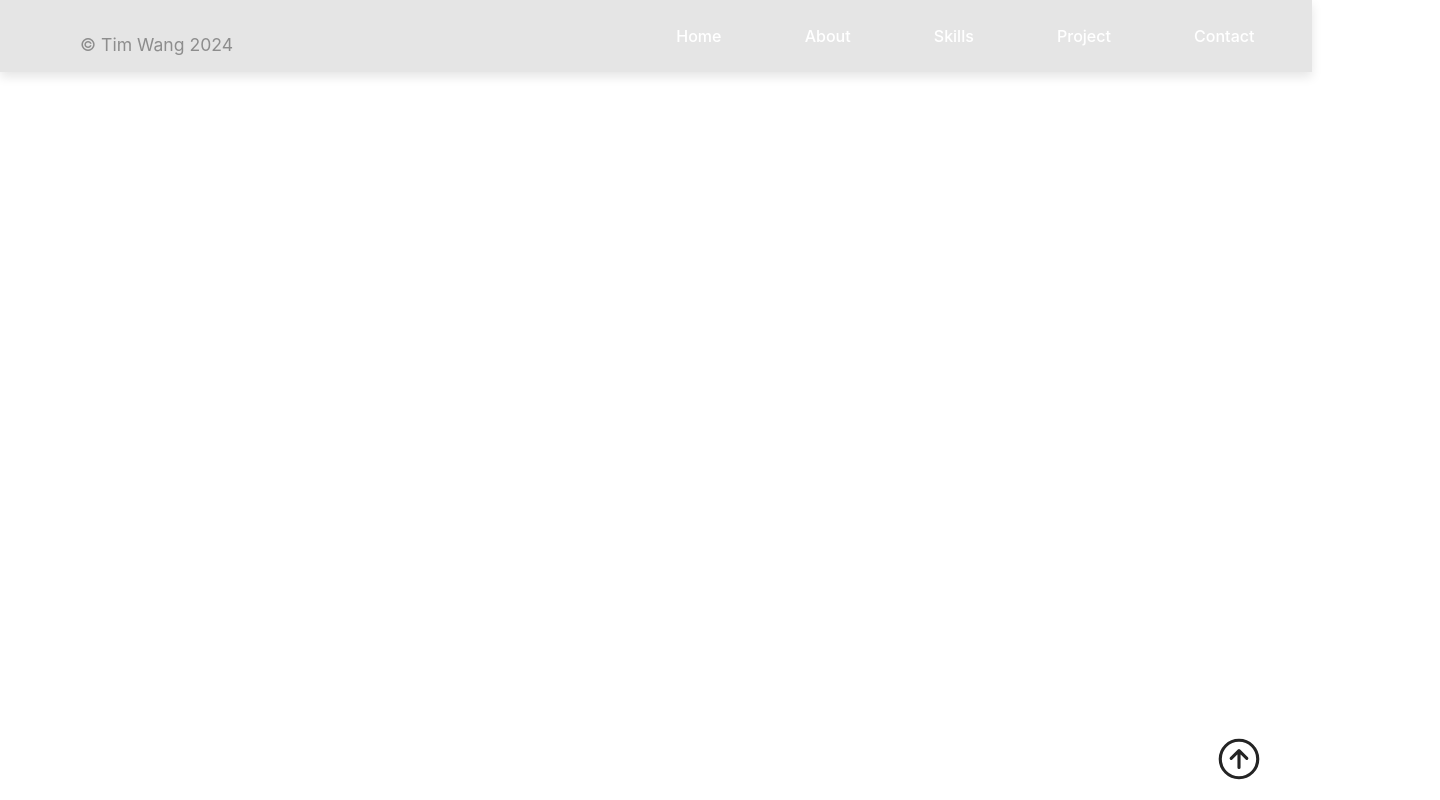
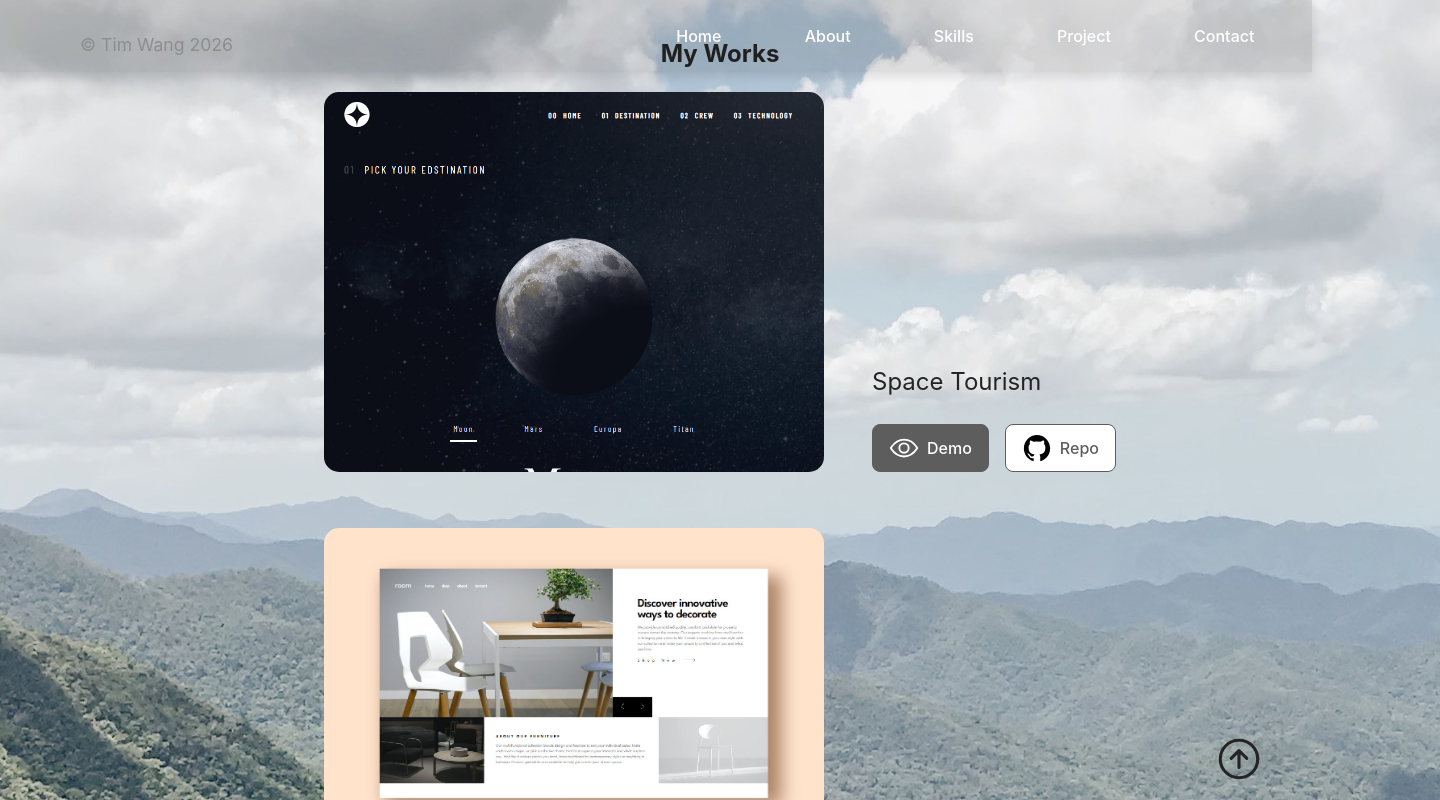
Before and after one commit to TimWang95/tim_portfolio, a React (Vite) app: page /works in a window 1280 px wide. Shown: the top 800 px of the page, 1440 px wide, since content can reach past the window. Built offline with nearby package versions, Linux system fonts and the light colour scheme.

Commit message:
F_add new project page and fix background max-width

```diff
--- a/src/App.jsx
+++ b/src/App.jsx
@@ -1,5 +1,6 @@
 import { BrowserRouter, Routes, Route } from 'react-router-dom';
-import { Header, Main, Footer } from "src/components/index"
+import { Header, Main, Footer } from "src/components/index";
+import Works from 'src/components/main/works/works';
 
 import './App.css'
 
@@ -11,6 +12,7 @@ function App() {
         <Header/>
         <Routes>
           <Route path="/" element={<Main/>}/>
+          <Route path="/works" element={<Works/>}/>
         </Routes>
         <Footer/>
       </BrowserRouter>
--- a/src/components/footer/footer.jsx
+++ b/src/components/footer/footer.jsx
@@ -4,7 +4,7 @@ export default function Footer(){
   return (
     <section className="footer">
       <div className="row">
-        <p>© Tim Wang 2024</p>
+        <p>© Tim Wang 2026</p>
       </div>
       <a href="#home" className="arrow">
         <ArrowUp width="100%" height="100%"/>
--- a/src/components/header/header.jsx
+++ b/src/components/header/header.jsx
@@ -1,4 +1,5 @@
 import { useState, useRef, useEffect } from 'react';
+import { NavLink } from 'react-router-dom';
 import useWidthSize from 'src/hooks/useWidthSize';
 import useActive from 'src/hooks/useActive';
 
@@ -7,35 +8,35 @@ function Menu({scrolled}){
     <nav className={`nav ${scrolled ? "scrolled" : ""}`}>
       <ul className="nav__list">
         <li className="nav__list__item">
-            <a href="#home">
+            <a href="/#home">
               <span>Home</span>
             </a>
         </li>
       </ul>
       <ul className="nav__list">
         <li className="nav__list__item">
-            <a href="#about">
+            <a href="/#about">
             <span>About</span>
             </a>
         </li>
       </ul>
       <ul className="nav__list">
         <li className="nav__list__item">
-            <a href="#skills">
+            <a href="/#skills">
               <span>Skills</span>
             </a>
         </li>
       </ul>
       <ul className="nav__list">
         <li className="nav__list__item">
-            <a href="#works">
+            <NavLink to="/works">
               <span>Project</span>
-            </a>
+            </NavLink>
         </li>
       </ul>
       <ul className="nav__list">
         <li className="nav__list__item">
-            <a href="#contact">
+            <a href="/#contact">
               <span>Contact</span>
             </a>
         </li>
--- a/src/components/main/about/about.jsx
+++ b/src/components/main/about/about.jsx
@@ -1,8 +1,8 @@
-import CrIcon from '/cr-icon.png';
+// import CrIcon from '/cr-icon.png';
 import 'src/components/main/about/about.scss';
 
 export default function About(){
-  const resumeUrl = "https://www.cakeresume.com/tim-wang-8993f8";
+  // const resumeUrl = "https://www.cakeresume.com/tim-wang-8993f8";
 
   return (
     <section className="about" id="about">
@@ -13,12 +13,12 @@ export default function About(){
         <p>我相信每一次的挑戰都是成長的契機，不斷接受挑戰並追求突破，是我持續進步的動力泉源。</p>
         <p>期許自己持續精進技術實力，不停歇地學習和探索新技術，並與團隊攜手解決難題、推動公司持續發展，為團隊帶來創新與價值。</p>
 
-        <div className="resume__container">
+        {/* <div className="resume__container">
           <div className="icon__container">
             <img src={CrIcon} alt="cakeresume-icon" />
           </div>
             <a href={resumeUrl} target='_blank'>My Resume</a>
-        </div>
+        </div> */}
 
       </div>
     </section>
--- a/src/components/main/home/home.scss
+++ b/src/components/main/home/home.scss
@@ -5,6 +5,9 @@ section.home {
 
 .home{
   position: relative;
+  width: 100%;
+  max-width: 100vw;
+  overflow: hidden;
 
   h2 {
     position: absolute;
--- a/src/components/main/main.jsx
+++ b/src/components/main/main.jsx
@@ -1,7 +1,7 @@
 import Home from './home/home';
 import About from './about/about';
 import Skills from './skills/skills';
-import Works from './works/works';
+// import Works from './works/works';
 import Contact from './contact/contact';
 
 export default function Main(){
@@ -10,7 +10,7 @@ export default function Main(){
       <Home/>
       <About/>
       <Skills/>
-      <Works/>
+      {/* <Works/> */}
       <Contact/>
     </main>
   )
--- a/src/components/main/skills/skills.jsx
+++ b/src/components/main/skills/skills.jsx
@@ -8,7 +8,7 @@ import TailwindCSSIcon from 'src/assets/skill-icons/TailwindCSS-Dark.svg?react';
 import FigmaIcon from 'src/assets/skill-icons/Figma-Dark.svg?react';
 import AIIcon from 'src/assets/skill-icons/Illustrator.svg?react';
 import PSIcon from 'src/assets/skill-icons/Photoshop.svg?react';
-import bgImg from '/bg-img.jpg';
+import CsharpIcon from 'src/assets/skill-icons/csharp-svgrepo-com.svg?react';
 import 'src/components/main/skills/skills.scss';
 
 
@@ -45,6 +45,13 @@ export default function Skills() {
             <ReactIcon width="100%" height="100%"/>
           </div>
           <p>React</p>
+        </div>
+
+        <div className="icon">
+          <div className="icon__box">
+            <CsharpIcon width="100%" height="100%"/>
+          </div>
+          <p>C#</p>
         </div>
 
         <div className="icon">
--- a/src/components/main/works/works.jsx
+++ b/src/components/main/works/works.jsx
@@ -1,4 +1,4 @@
-import { NavLink } from 'react-router-dom';
+// import { NavLink } from 'react-router-dom';
 import 'src/components/main/works/works.scss';
 import GithubIcon from 'src/assets/logo-github.svg?react';
 import EyeIcon from 'src/assets/eye-outline.svg?react';
@@ -40,20 +40,30 @@ export default function Works(){
             <p className='title'>{item.title}</p>
             <div className="work__content__btns">
               <div className="btn">
-                <NavLink to={item.demoUrl} className="demo" target='_blank'>
+                <a
+                  href={item.demoUrl}
+                  className="demo"
+                  target="_blank"
+                  rel="noreferrer"
+                >
                   <div className="img__box">
                     <EyeIcon width="100%" height="100%"/>
                   </div>
                   Demo
-                </NavLink>
+                </a>
               </div>
               <div className="btn">
-                <NavLink to={item.repoUrl} className="repo" target='_blank'>
+                <a
+                  href={item.repoUrl}
+                  className="repo"
+                  target="_blank"
+                  rel="noreferrer"
+                >
                   <div className="img__box">
                     <GithubIcon width="100%" height="100%"/>
                   </div>
                   Repo
-                </NavLink>
+                </a>
               </div>
             </div>
           </div>
--- a/src/components/main/works/works.scss
+++ b/src/components/main/works/works.scss
@@ -1,5 +1,13 @@
 .works {
   padding: 1rem 5rem;
+  display: block;
+  position: absolute;
+  left: 0;
+  top: 0;
+  width: 100%;
+  background-blend-mode: multiply;
+  background-image: url("/bg-img.jpg");
+  background-position: center;
 
   h2 {
 
@@ -53,6 +61,7 @@
             padding: 0.5rem 1rem;
             border: 1px solid var(--btn-gray);
             border-radius: 8px;
+            background-color: #fff;
 
             .img__box {
               width: 30px;
@@ -72,7 +81,7 @@
           }
 
           .demo:hover {
-            background: none;
+            background: #fff;
             color: var(--btn-gray);
 
             .img__box  {
```
Also changed, not shown: src/assets/skill-icons/csharp-svgrepo-com.svg (added).
